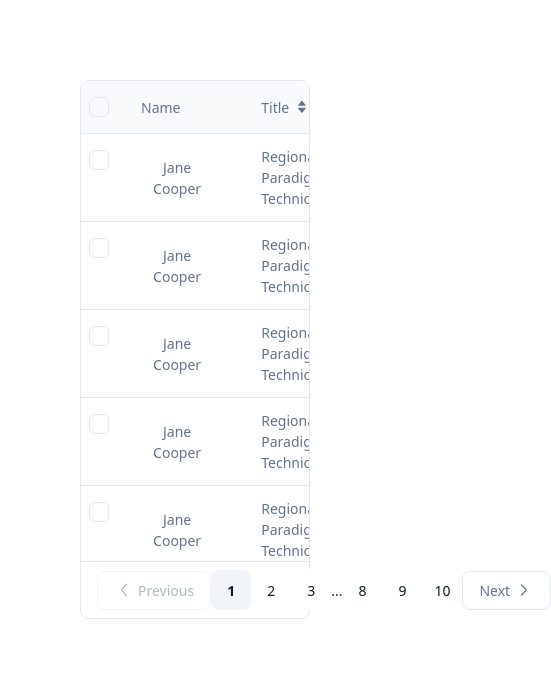
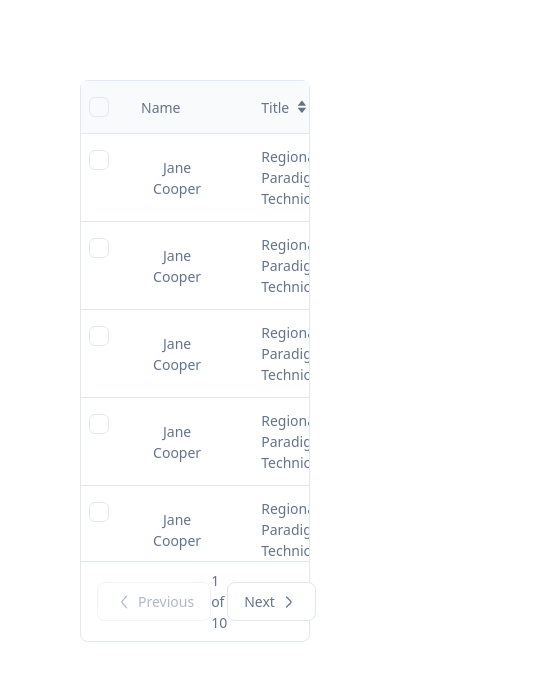
Before and after one commit to siska199/pp-w-code-base-react, a React (Vite) app in the folder react/: page / in a window 390 px wide. Shown: the top 680 px of the page, 551 px wide, since content can reach past the window. Built offline with nearby package versions, Linux system fonts and the light colour scheme.

Commit message:
add logic with pagination

```diff
--- a/react/src/components/Table.tsx
+++ b/react/src/components/Table.tsx
@@ -17,11 +17,12 @@ interface TProps<TData, TIncludeChecked extends boolean = false> {
     setData: React.Dispatch<React.SetStateAction<WithOptionalChecked<TData, TIncludeChecked>[]>>
     setting: TSettingTable<TData>
     onChange: (params: any) => void;
+    withPagination?: boolean
 }
 
 
 const Table = <TData, TIncludeChecked extends boolean = false>(props: TProps<TData, TIncludeChecked>) => {
-    const { columns, data, setData, setting, onChange, additionalFeature, } = props
+    const { columns, data, setData, setting, onChange, additionalFeature, withPagination = false } = props
 
     const isCheckedAll = !data?.some((dataRow: WithOptionalChecked<TData, TIncludeChecked>) => !dataRow.isChecked)
 
@@ -116,7 +117,10 @@ const Table = <TData, TIncludeChecked extends boolean = false>(props: TProps<TDa
                 </table>
 
             </div>
-            <PaginationTable<TData, TIncludeChecked> setting={setting} onChangePage={handleOnChangePage} />
+            {
+                withPagination && <PaginationTable<TData, TIncludeChecked> setting={setting} onChangePage={handleOnChangePage} />
+
+            }
         </div>
 
     )
@@ -167,7 +171,7 @@ const PaginationTable = <TData, TIncludeChecked extends boolean>(props: TPropsPa
     return <div className="flex items-center justify-between px-4 py-2 border-t">
         <Button variant={"white"} disabled={setting?.currentPage <= 1} onClick={() => handleOnChangePage(setting?.currentPage - 1)} className="font-medium text-gray"><IconChevronLeft />Previous</Button>
 
-        <div className="flex items-center">
+        <div className="items-center hidden md:flex">
             {
                 setting?.totalPage > 6 ? <div className="flex items-center">
                     {listPageNumberStart.map((pageNumber, i) => <span key={i}>{ButtonPageNumber(pageNumber)}</span>)}
@@ -176,6 +180,9 @@ const PaginationTable = <TData, TIncludeChecked extends boolean>(props: TPropsPa
                 </div> : pageNumbers.map((pageNumber, i) => <span key={i}>{ButtonPageNumber(pageNumber)}</span>)
             }
         </div>
+        <div className="md:hidden">
+            <p><span className="font-medium">{setting?.currentPage} </span>of <span className="font-medium">{setting.totalPage}</span></p>
+        </div>
 
         <Button disabled={setting?.currentPage >= setting?.totalPage} onClick={() => handleOnChangePage(setting?.currentPage + 1)} variant={"white"} className="font-medium text-gray">Next<IconChevronRight /></Button>
     </div>
--- a/react/src/components/examples/ExampleTable.tsx
+++ b/react/src/components/examples/ExampleTable.tsx
@@ -50,7 +50,7 @@ const ExampleTable = () => {
 
     return (
         <div className="p-[5rem]">
-            <Table<TData, true>  setting={setting} onChange={handleOnChange} columns={columns} data={data} setData={setData} additionalFeature={{
+            <Table<TData, true> withPagination setting={setting} onChange={handleOnChange} columns={columns} data={data} setData={setData} additionalFeature={{
                 checked: true
             }} />
         </div>
```
